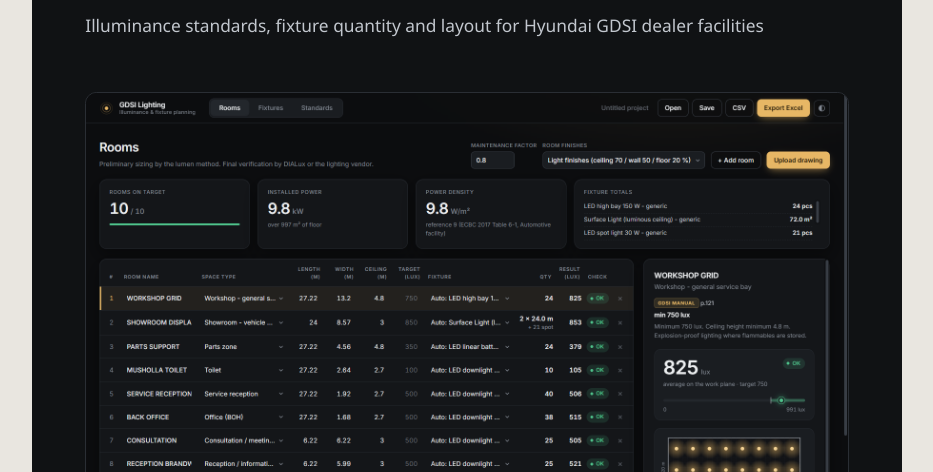
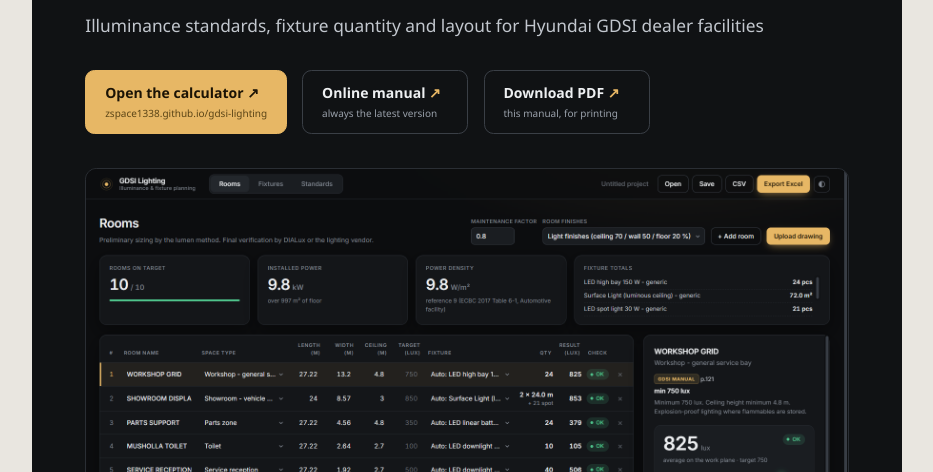
Before and after one commit to zspace1338/gdsi-lighting, a plain HTML site: page manual/index.html in a window 1280 px wide. Shown: the part 328-800 px from the top of the page, without its empty margins (173-1106 px from the left). Drawn offline with Linux system fonts and the light colour scheme.

Commit message:
Manual cover: shortcut buttons to the calculator, the online manual and the PDF
Co-Authored-By: Claude Opus 5.5 <noreply@anthropic.com>

```diff
--- a/manual/index.html
+++ b/manual/index.html
@@ -26,7 +26,14 @@ body { margin: 0; font: 9.2pt/1.55 "Segoe UI", "Malgun Gothic", sans-serif; colo
 .cover h1 { font-size: 34pt; line-height: 1.12; font-weight: 600; letter-spacing: -.02em; margin: 14mm 0 0; }
 .cover h1 span { display: block; color: #e7b765; }
 .cover .sub { font-size: 13pt; color: #c2c7ce; margin-top: 5mm; }
-.cover img { width: 100%; border-radius: 3mm; border: .3mm solid #2a2e34; margin-top: 14mm; }
+.cover img { width: 100%; border-radius: 3mm; border: .3mm solid #2a2e34; margin-top: 9mm; }
+.cover .golinks { display: flex; gap: 4mm; margin-top: 8mm; }
+.cover .go { display: flex; flex-direction: column; gap: .6mm; padding: 3mm 5mm; border-radius: 2.5mm; border: .35mm solid #3a3f46; color: #eef0f2; text-decoration: none; min-width: 44mm; }
+.cover .go b { font-size: 10.5pt; font-weight: 600; } .cover .go b::after { content: "  ↗"; color: #e7b765; }
+.cover .go span { font-size: 7.5pt; color: #9aa1ab; }
+.cover .go.primary { background: #e7b765; border-color: #e7b765; color: #1b1305; } .cover .go.primary b::after { color: #1b1305; } .cover .go.primary span { color: #5a4416; }
+.cover .go:hover { border-color: #e7b765; }
+
 .cover .meta { margin-top: auto; display: grid; grid-template-columns: repeat(3, 1fr); gap: 6mm; font-size: 8.5pt; color: #c2c7ce; border-top: .3mm solid #2a2e34; padding-top: 6mm; }
 .cover .meta b { display: block; font-size: 7pt; letter-spacing: .1em; text-transform: uppercase; color: #848b95; font-weight: 600; margin-bottom: 1mm; }
 
@@ -89,6 +96,7 @@ td.k { font-weight: 600; white-space: nowrap; } td.c, th.c { text-align: center;
 <svg class="logo" viewbox="0 0 32 32"><circle cx="16" cy="16" fill="none" r="13" stroke="#e7b765" stroke-opacity=".2" stroke-width="1.2"></circle><circle cx="16" cy="16" fill="none" r="8.5" stroke="#e7b765" stroke-opacity=".5" stroke-width="1.2"></circle><circle cx="16" cy="16" fill="#e7b765" r="4"></circle></svg>
 <h1>GDSI Lighting Calculator<span>User Manual</span></h1>
 <div class="sub">Illuminance standards, fixture quantity and layout for Hyundai GDSI dealer facilities</div>
+<div class="golinks"><a class="go primary" href="https://zspace1338.github.io/gdsi-lighting/" target="_blank" rel="noopener"><b>Open the calculator</b><span>zspace1338.github.io/gdsi-lighting</span></a><a class="go" href="https://zspace1338.github.io/gdsi-lighting/manual/" target="_blank" rel="noopener"><b>Online manual</b><span>always the latest version</span></a><a class="go" href="https://zspace1338.github.io/gdsi-lighting/manual/GDSI_Lighting_Calculator_User_Manual_v0.2.pdf" target="_blank" rel="noopener"><b>Download PDF</b><span>this manual, for printing</span></a></div>
 <img alt="" src="img/13-after-import.png"/>
 <div class="meta">
 <div><b>Version</b>v0.2 — Stage 2 (whole-drawing upload)</div>
```
Also changed, not shown: 1 other file.
